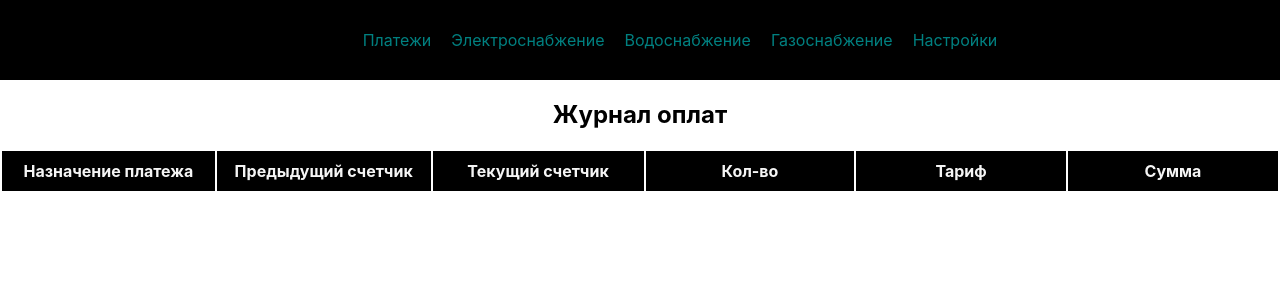
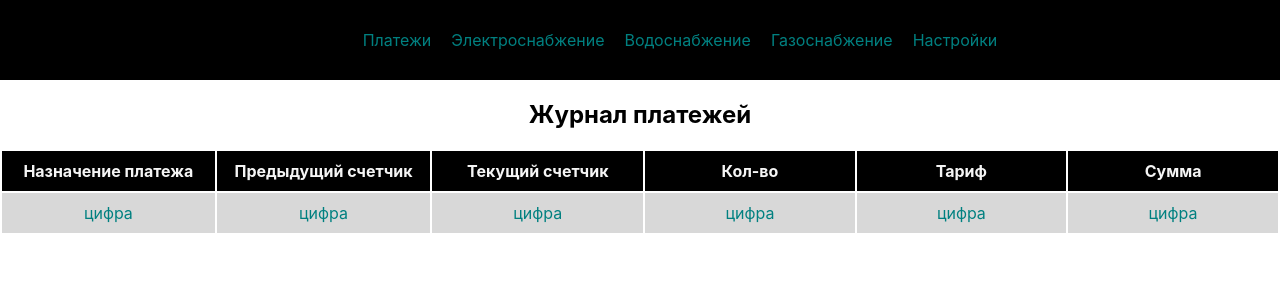
Before and after one commit to slukovkin/sern_bill_calculator, a React (Create React App) app in the folder client/: page / in a window 1280 px wide. Shown: the top 300 px of the page. Built offline with nearby package versions, Linux system fonts and the light colour scheme.

Commit message:
update form report

```diff
--- a/client/src/components/Report/Report.jsx
+++ b/client/src/components/Report/Report.jsx
@@ -9,7 +9,7 @@ function Report(props) {
     <>
       <table>
         <tbody>
-          <h2>Журнал оплат</h2>
+          <h2>Журнал платежей</h2>
           <th>Назначение платежа</th>
           <th>Предыдущий счетчик</th>
           <th>Текущий счетчик</th>
@@ -17,12 +17,12 @@ function Report(props) {
           <th>Тариф</th>
           <th>Сумма</th>
           <tr>
-            <td></td>
-            <td></td>
-            <td></td>
-            <td></td>
-            <td></td>
-            <td></td>
+            <td>цифра</td>
+            <td>цифра</td>
+            <td>цифра</td>
+            <td>цифра</td>
+            <td>цифра</td>
+            <td>цифра</td>
           </tr>
         </tbody>
       </table>
--- a/client/src/components/Report/Report.module.css
+++ b/client/src/components/Report/Report.module.css
@@ -12,3 +12,10 @@ th {
   background: #000;
   color: whitesmoke;
 }
+
+td {
+  text-align: center;
+  padding: 10px;
+  background: rgb(216, 216, 216);
+  color: teal;
+}
```
